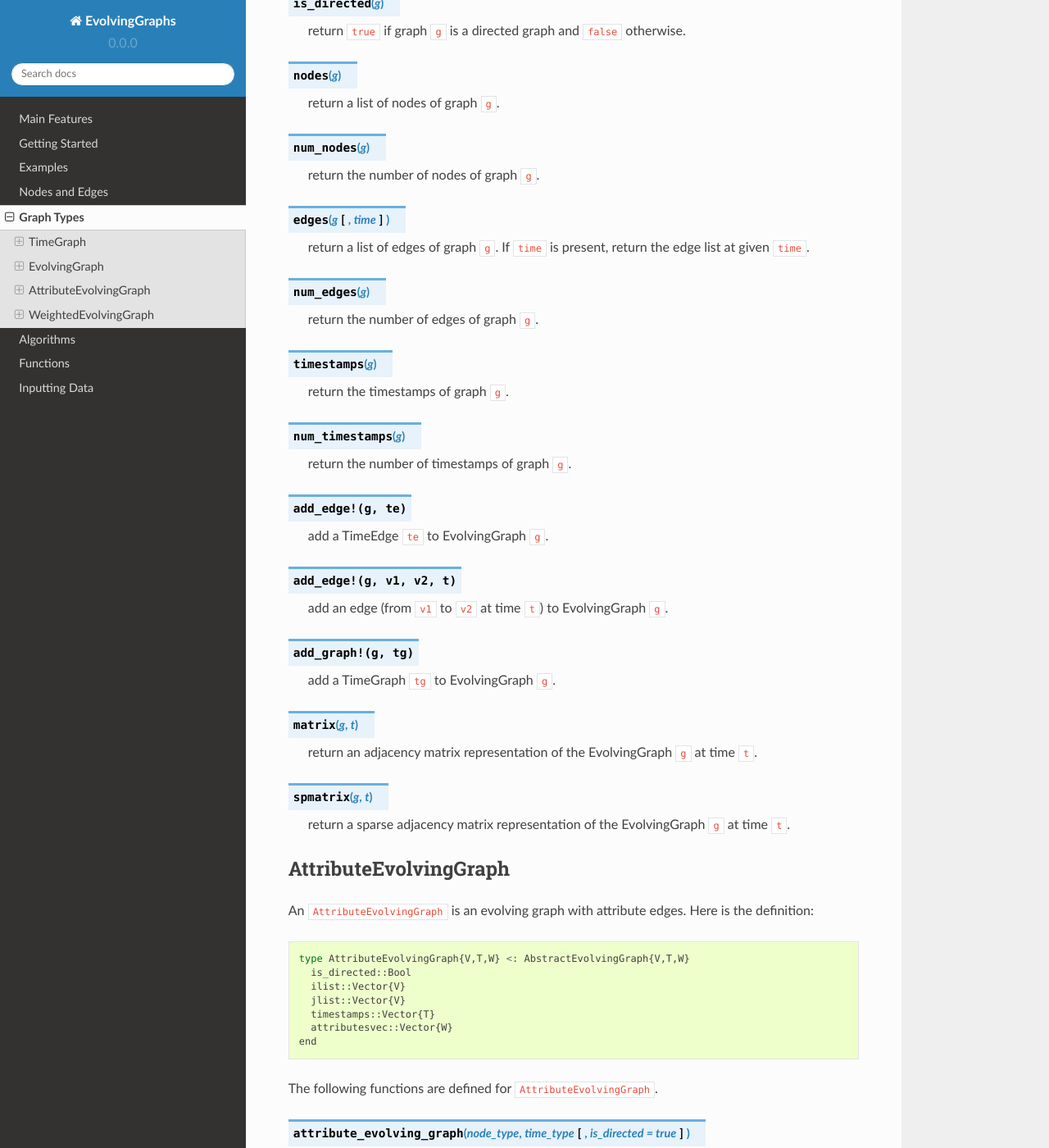
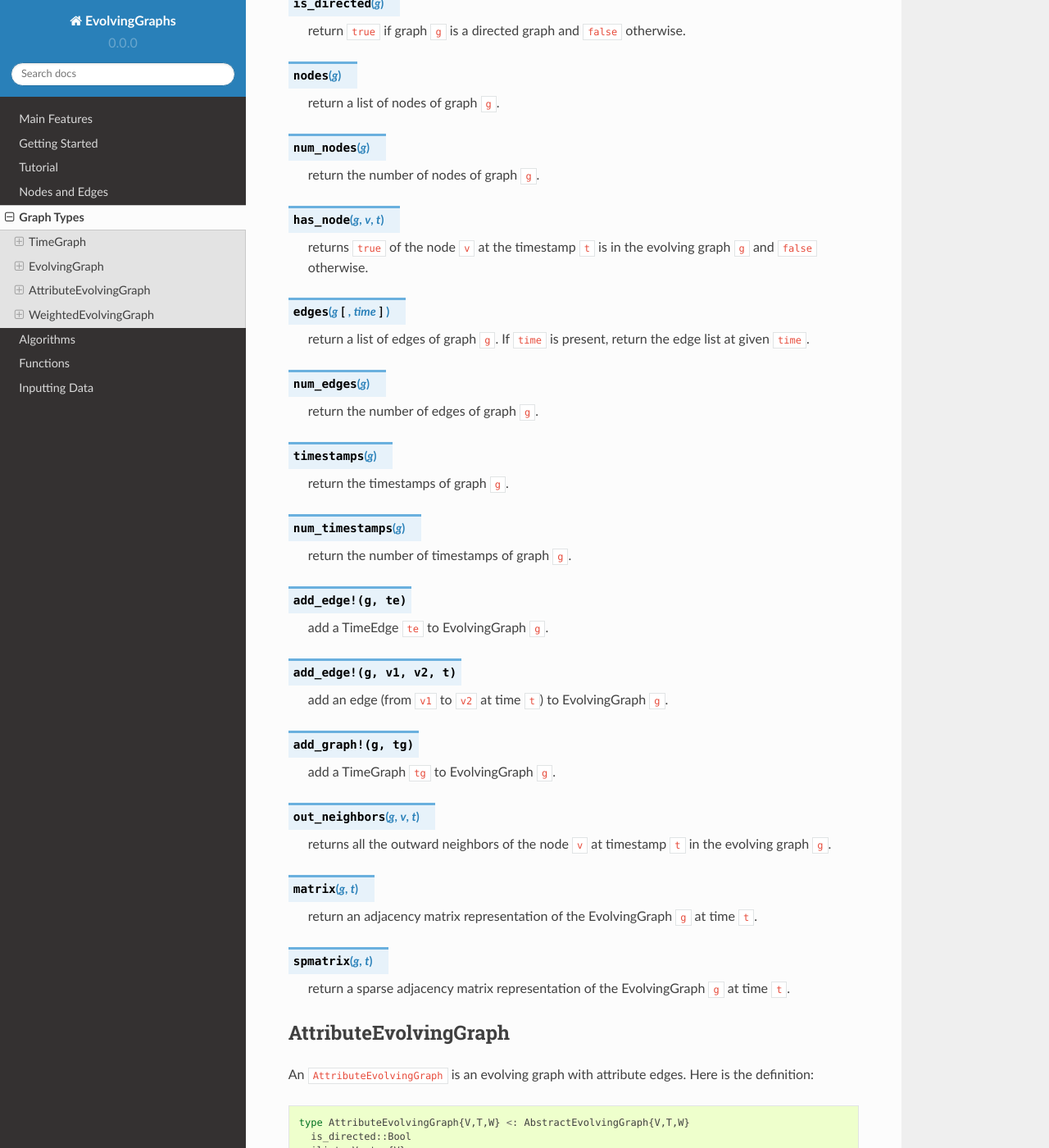
Before and after one commit to EtymoIO/EvolvingGraphs.jl, a Sphinx documentation site: the page built from doc/graph.rst, in a window 1280 px wide and 1400 px high, scrolled down 1746 px. Shown: the whole window at 82% size. Built offline with Sphinx 7.4.7 and the Read the Docs theme 2.0.0, drawn with Linux system fonts in a browser that asks for light colours; some of the changed text lies outside the part shown.

Commit message:
update documentation to include new functions

```diff
--- a/doc/examples.rst
+++ b/doc/examples.rst
@@ -1,4 +1,4 @@
-Examples
+Tutorial
 ========
 
 Working with Evolving Graphs
--- a/doc/functions.rst
+++ b/doc/functions.rst
@@ -3,6 +3,7 @@ Functions
 
 The following functions are defined for ``EvolvingGraph`` and
 ``AttributeEvolvingGraph``.
+
 
 Sorting
 -------
@@ -48,6 +49,7 @@ Linear Algebra
 --------------
 
 .. function:: matrix(g, t [, attr])
+   :noindex:
 
    generates an adjacency matrix representation of the evolving graph ``g``
    at timestamp ``t``. If ``g`` has attributes, then ``matrix(g, t, attr)``
@@ -56,6 +58,7 @@ Linear Algebra
 
 
 .. function:: spmatrix(g, t [, attr])
+   :noindex:
 
    generates a sparse adjacency matrix representation of the evolving graph
    ``g`` at timestamp ``t``.
--- a/doc/graph.rst
+++ b/doc/graph.rst
@@ -92,6 +92,11 @@ definition::
 
    return the number of nodes of graph ``g``.
 
+.. function:: has_node(g, v, t)
+
+   returns ``true`` of the node ``v`` at the timestamp ``t`` is in the
+   evolving graph ``g`` and ``false`` otherwise.
+
 .. function:: edges(g [, time])
 
    return a list of edges of graph ``g``. If ``time`` is present,
@@ -120,6 +125,11 @@ definition::
 .. function:: add_graph!(g, tg)
 
    add a TimeGraph ``tg`` to EvolvingGraph ``g``.
+
+.. function:: out_neighbors(g, v, t)
+
+   returns all the outward neighbors of the node ``v`` at timestamp ``t`` in
+   the evolving graph ``g``.
 
 .. function:: matrix(g, t)
 
@@ -167,6 +177,11 @@ The following functions are defined for ``AttributeEvolvingGraph``.
 
    return a list of nodes of graph ``g``.
 
+.. function:: has_node(g, v, t)
+
+   returns ``true`` of the node ``v`` at the timestamp ``t`` is in the
+   evolving graph ``g`` and ``false`` otherwise.
+
 .. function:: num_nodes(g)
 
    return the number of nodes of graph ``g``.
@@ -201,6 +216,11 @@ The following functions are defined for ``AttributeEvolvingGraph``.
    add an edge from ``v1`` to ``v2`` at time ``t`` with attribute ``a``
    to the graph ``g``, where attribute is a dictionary.
 
+.. function:: out_neighbors(g, v, t)
+
+   returns all the outward neighbors of the node ``v`` at timestamp ``t`` in
+   the evolving graph ``g``.
+
 .. function:: matrix(g, t [, attr = None])
 
    return an adjacency matrix representation of graph ``g`` at time ``t``.
@@ -216,6 +236,11 @@ The following functions are defined for ``AttributeEvolvingGraph``.
 
 WeightedEvolvingGraph
 ---------------------
+
+.. note::
+
+   ``WeightedEvolvingGraph`` is subject to change in the future version.
+   Please use ``AttributeEvolvingGraph`` instead.
 
 A ``WeightedEvolvingGraph`` is an evolving graph with weighted edges.
 Here is the definition::
```
Also changed, not shown: NEWS.md (+6 -6 lines), 2 other files.
